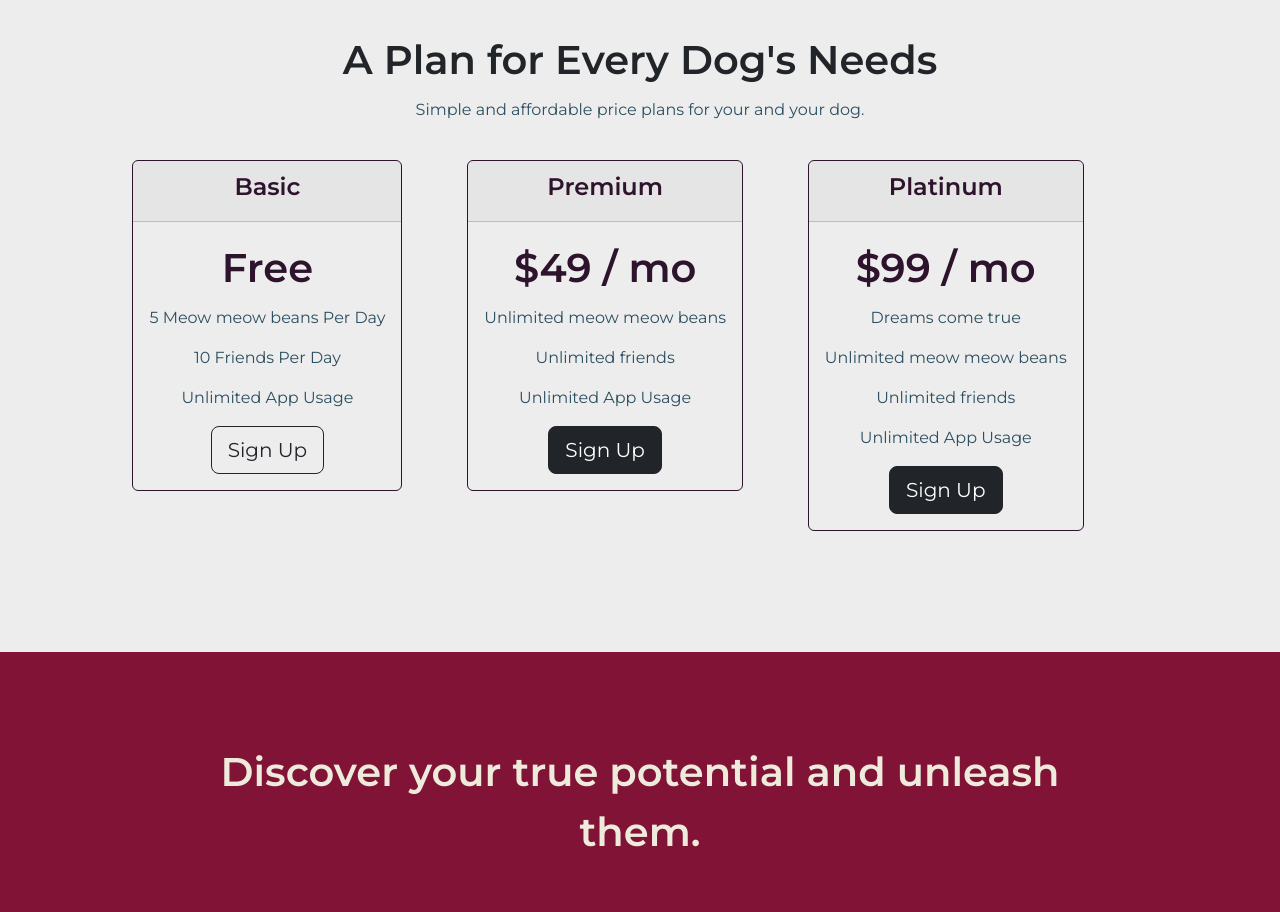
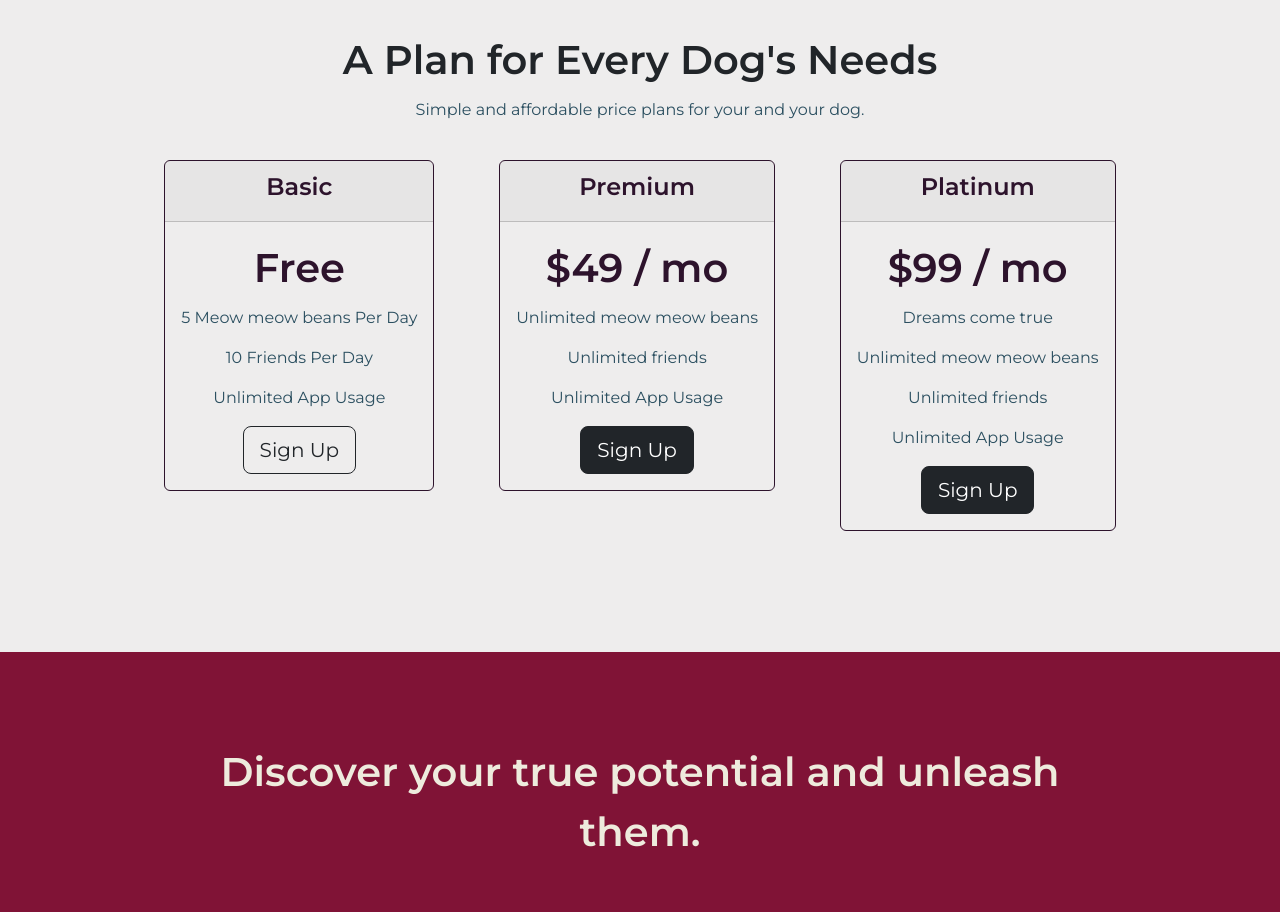
Before and after one commit to PapadakisGeorge/bootstrap-startup-tech-landing-page, a plain HTML site: page index.html in a window 1280 px wide. Shown: the part 2140-3052 px from the top of the page. Drawn offline with nearby package versions, Linux system fonts and the light colour scheme.

Commit message:
pricing cards are now centered

```diff
--- a/css/styles.css
+++ b/css/styles.css
@@ -142,6 +142,10 @@ p {
     text-align: center;
 }
 
+.pricing-cards-container {
+    justify-content: center;
+}
+
 .pricing-card {
     background-color: #EEEDED;
     border-color: #2D132C;
--- a/index.html
+++ b/index.html
@@ -124,7 +124,7 @@
     <h2>A Plan for Every Dog's Needs</h2>
     <p>Simple and affordable price plans for your and your dog.</p>
 
-    <div class="card-group">
+    <div class="card-group pricing-cards-container">
       <div class="pricing-column column-lg-4 column-md-6">
         <div class="card pricing-card">
           <div class="card-header">
```
